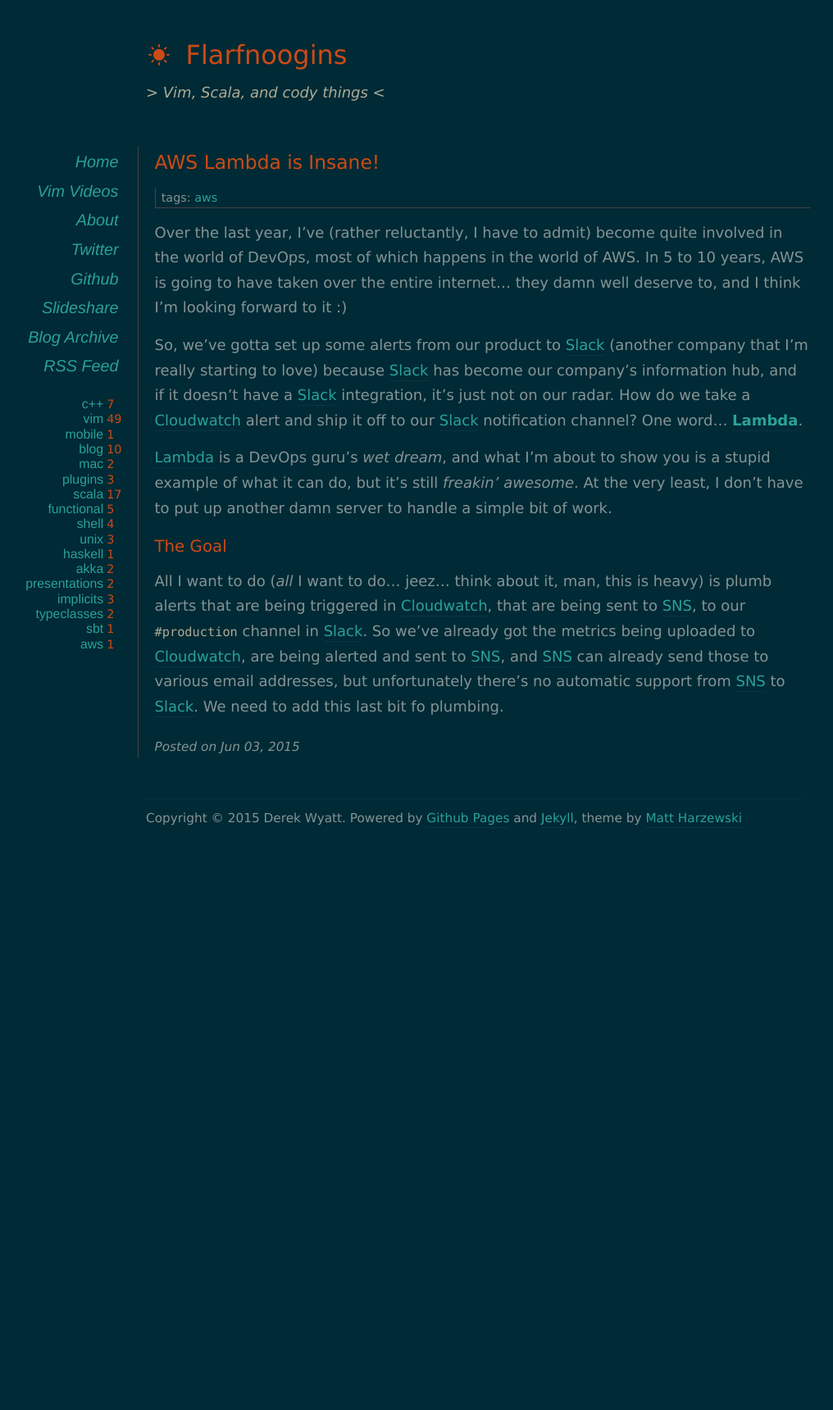
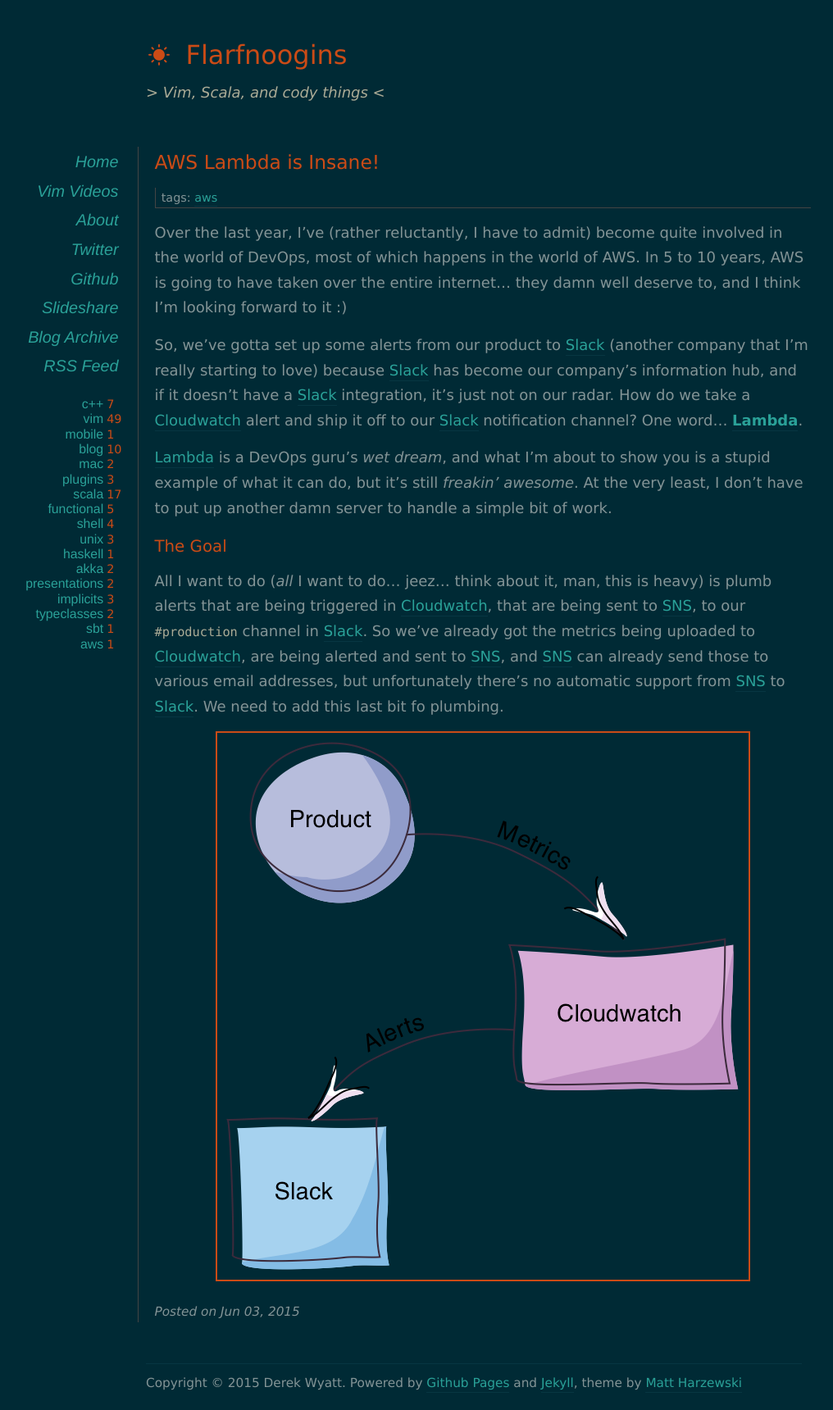
Before and after one commit to derekwyatt/derekwyatt.github.io, a Jekyll site: the page built from _posts/2015-06-03-aws-lambda-is-insane.markdown, in a window 1280 px wide. Shown: the whole page at 82% size, without its empty margins (62-1078 px from the left). Built offline with Jekyll 4.4.1, drawn with Linux system fonts in a browser that asks for light colours; nearby versions of some CDN libraries; Markdown is read by kramdown in place of the engine named in the settings; before the commit the page ends 1031 px from its top, so only the background shows below that.

Commit message:
added image

```diff
--- a/_posts/2015-06-03-aws-lambda-is-insane.markdown
+++ b/_posts/2015-06-03-aws-lambda-is-insane.markdown
@@ -15,6 +15,8 @@ The Goal
 
 All I want to do (_all_ I want to do... jeez... think about it, man, this is heavy) is plumb alerts that are being triggered in [Cloudwatch][2], that are being sent to [SNS][4], to our `#production` channel in [Slack][1].  So we've already got the metrics being uploaded to [Cloudwatch][1], are being alerted and sent to [SNS][4], and [SNS][4] can already send those to various email addresses, but unfortunately there's no automatic support from [SNS][4] to [Slack][1].  We need to add this last bit fo plumbing.
 
+<img src="/images/Product_to_Slack.png"/>
+
   [1]: http://slack.com "Slack"
   [2]: https://aws.amazon.com/cloudwatch/ "Cloudwatch"
   [3]: https://aws.amazon.com/lambda/ "Lambda"
```
Also changed, not shown: images/Product_to_Slack.png (added).
